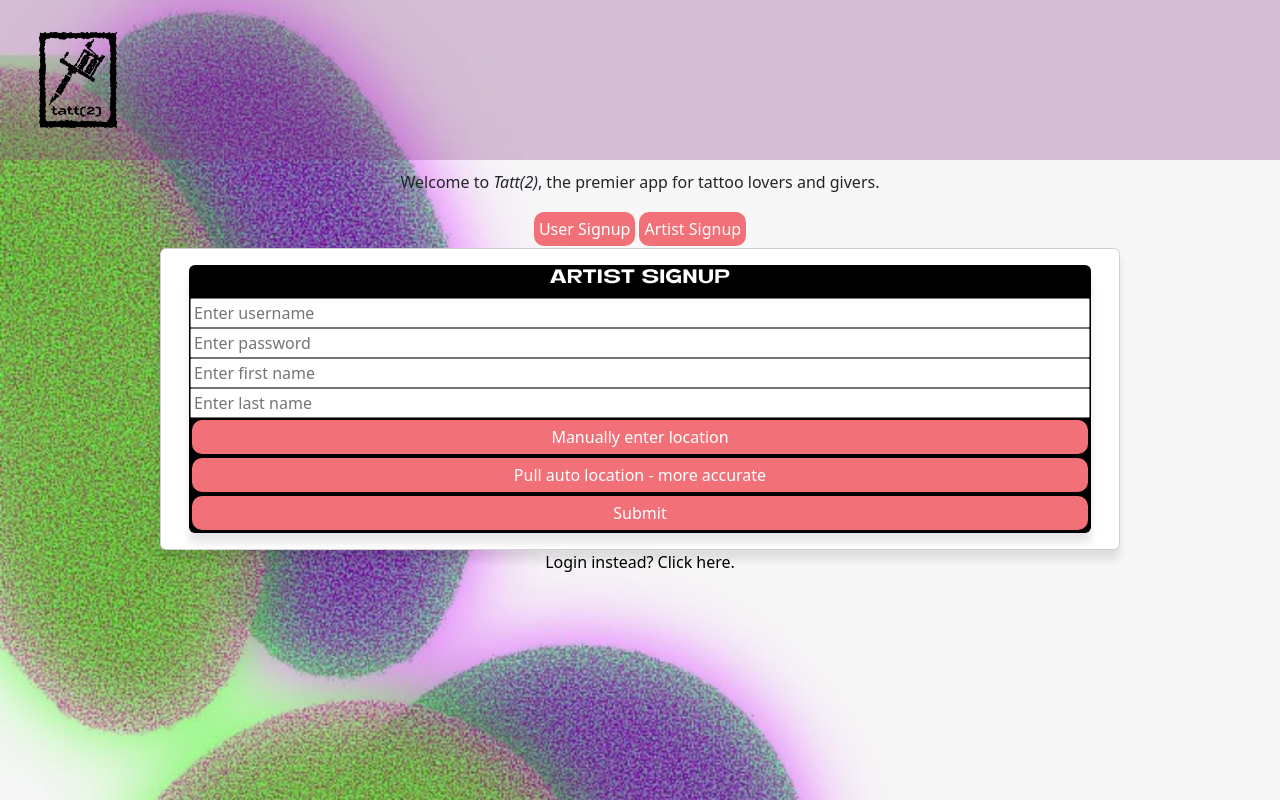
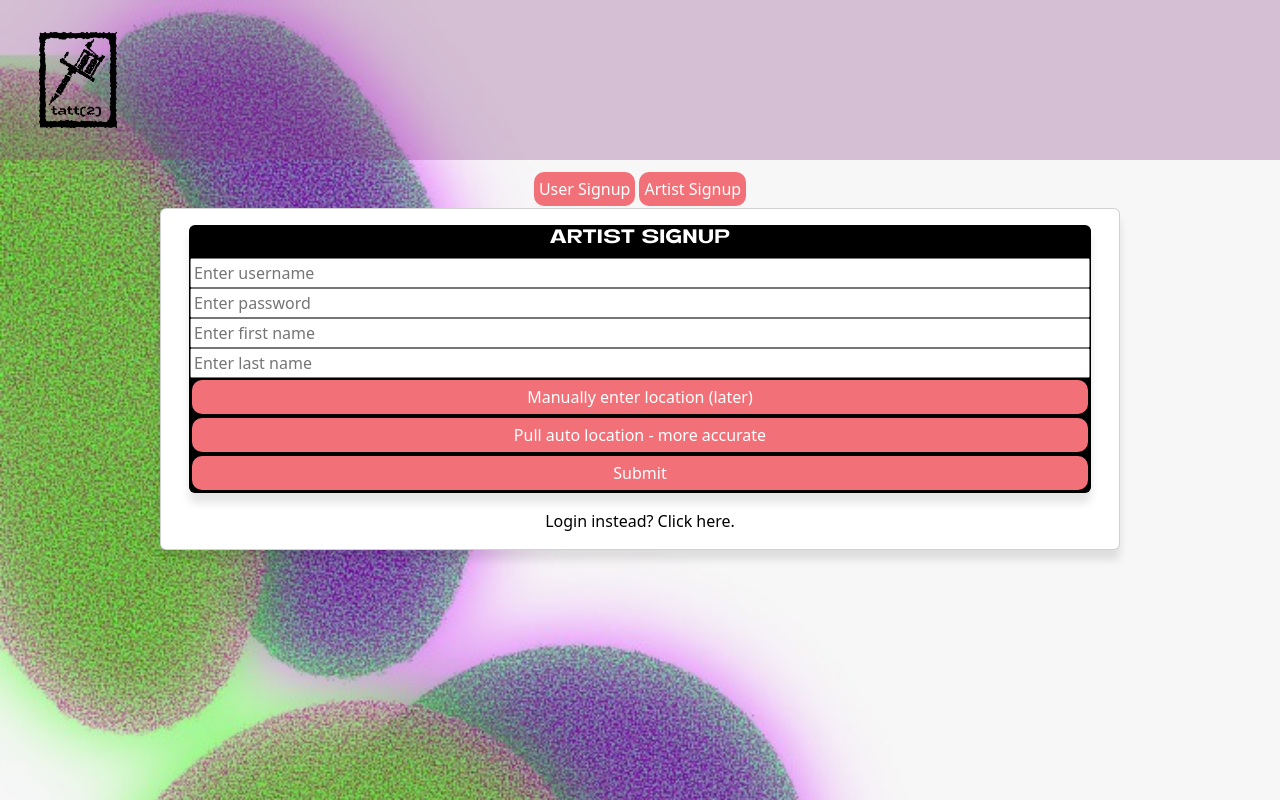
Before and after one commit to daniellanorris/capstone-tatt2, a Next.js app: page /signup in a window 1280 px wide. Shown: the top 800 px of the page. Built offline with nearby package versions, Linux system fonts and the light colour scheme.

Commit message:
matcher change

```diff
--- a/components/artistSignup.jsx
+++ b/components/artistSignup.jsx
@@ -101,21 +101,22 @@ export default function SignupArtists() {
           onChange={(e) => setLastname(e.target.value)}
           placeholder="Enter last name"
         />
-        {manuallyEnter === true ? (
+        {/* {manuallyEnter === true ? (
           <input
             type="text"
             value={location}
             onChange={(e) => setLocation(e.target.value)}
             placeholder="Set location"
           />
-        ) : null}
-        <button onClick={() => setManuallyEnter(true)}> Manually enter location</button>
+        ) : null} */}
+        <button onClick={() => setManuallyEnter(true)}> Manually enter location (later)</button>
         <button onClick={() => setManuallyEnter(false)}> Pull auto location - more accurate</button>
         {manuallyEnter === false ? (<p> Auto Location Sent! </p>) : null}
         <button type="button" onClick={handleValidation}>
           Submit
         </button>
         {message && <p>{message}</p>}
+
       </div>
     </>
   );
--- a/middleware.js
+++ b/middleware.js
@@ -16,5 +16,5 @@ export async function middleware(req) {
 }
 
 export const config = {
-  matcher: ["/"]
+  matcher: ["/home"]
 }
--- a/pages/login.jsx
+++ b/pages/login.jsx
@@ -10,7 +10,7 @@ export default function Login() {
 
     return (
         <div className="text-center">
-          <div className="d-flex flex-column align-items-center" style={{ minHeight: '100vh' }}>
+          <div className="d-flex flex-column align-items-center" style={{ minHeight: '100vh' , paddingTop: "100px"}}>
 
             <div >
               <button onClick={() => { setUser(true); setArtist(false); }}>User Login</button>
--- a/pages/signup.jsx
+++ b/pages/signup.jsx
@@ -14,7 +14,6 @@ export default function Signup() {
     return (
         <div>
         <div className="d-flex flex-column align-items-center" style={{ minHeight: '100vh' }}>
-        <p className="text-center">Welcome to <em>Tatt(2)</em>, the premier app for tattoo lovers and givers.</p>
           <div className="text-center">
             <button onClick={() => { setUser(true); setArtist(false); }}>User Signup</button>
             <button onClick={() => { setUser(false); setArtist(true); }}>Artist Signup</button>
@@ -29,8 +28,8 @@ export default function Signup() {
                 </div>
               </div>
             </div>
+            <p className="text-center"> <a href="/login"> Login instead? Click here. </a></p>
           </div>
-          <p className="text-center"> <a href="/login"> Login instead? Click here. </a></p>
         </div>
         </div>
       );
--- a/public/styles/global.css
+++ b/public/styles/global.css
@@ -110,6 +110,12 @@ h3 {
     padding: 5px;
     color: white;
     margin: 2px;
+    transition: background-color 0.5s ease;
+
+  }
+
+  button:active {
+    background-color: #4caf50;
   }
 
   a {
```
